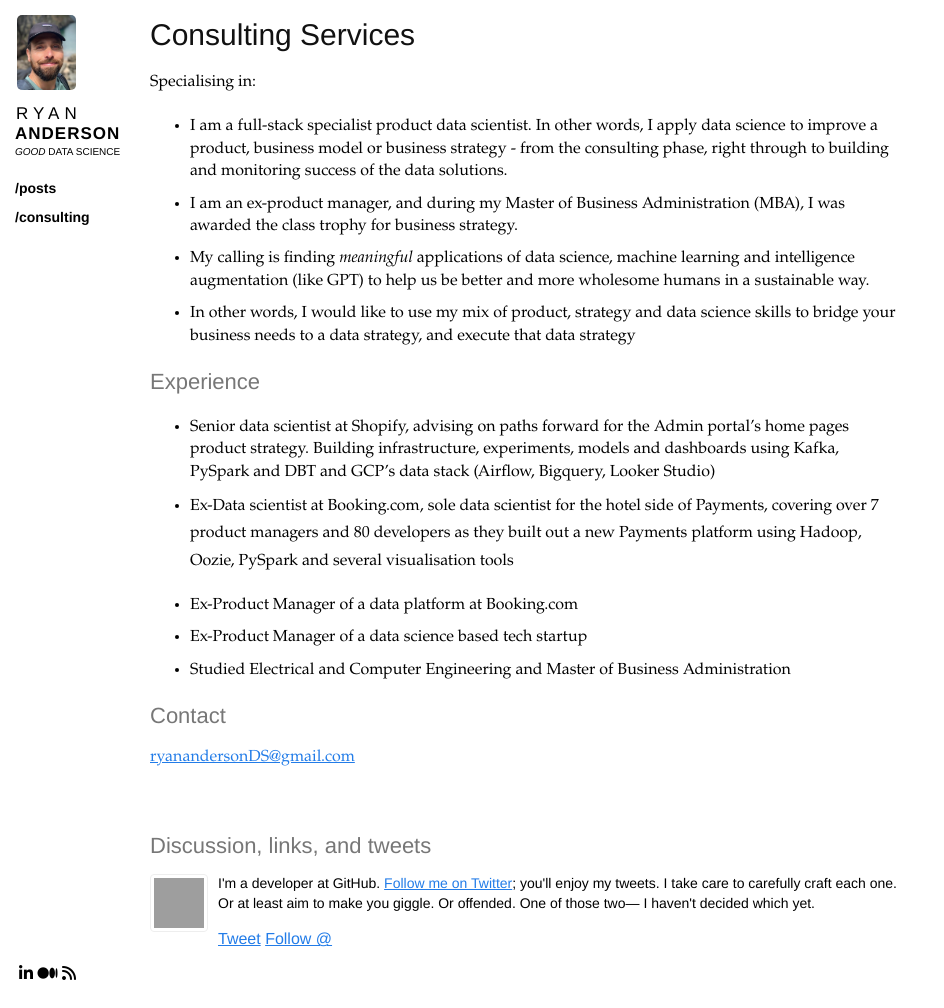
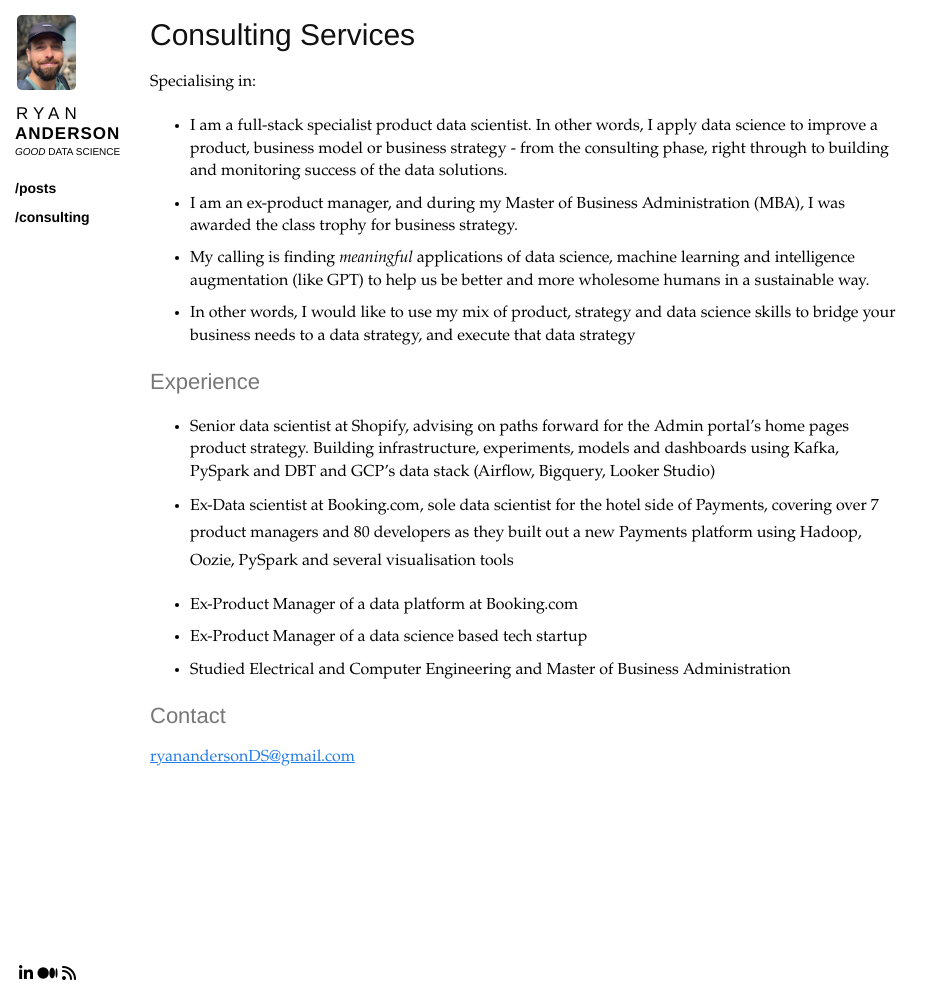
Before and after one commit to ryan-anderson-ds/ryan-anderson-ds.github.io, a Jekyll site: the page built from consulting.md, in a window 1280 px wide and 1008 px high. Shown: the whole window, without its empty margins (0-944 px from the left). Built offline with Jekyll 4.4.1, drawn with Linux system fonts in a browser that asks for light colours; comment, search, counter and statistics services are not loaded; grey boxes are pictures that could not be loaded.

Commit message:
Update post.html

```diff
--- a/_layouts/post.html
+++ b/_layouts/post.html
@@ -13,23 +13,4 @@
 
   {{ content }}
 
-  <!-- TODO: bio here -->
-  <section class="meta">
-    <h3>Discussion, links, and tweets</h3>
-    <section class="copy">
-      <a href="https://twitter.com/{{ site.twitter }}" target="_blank">
-        <img src="{{ site.github.owner_gravatar_url }}?s=142" height="50" width="50" />
-      </a>
-
-      <p>
-        I'm a developer at GitHub. <a href="https://twitter.com/{{ site.twitter }}" target="_blank">Follow me on Twitter</a>;
-        you'll enjoy my tweets. I take care to carefully craft each one. Or at least aim to make
-        you giggle. Or offended. One of those two&mdash; I haven't decided which yet.
-      </p>
-
-      <a href="http://twitter.com/share" class="twitter-share-button" data-count="none" data-via="{{ site.twitter }}">Tweet</a>
-      <a href="http://twitter.com/{{ site.twitter }}" class="twitter-follow-button" data-show-count="false">Follow @{{ site.twitter }}</a>
-      <script src="http://platform.twitter.com/widgets.js" type="text/javascript"></script>
-    </section>
-  </section>
 </section>
```
